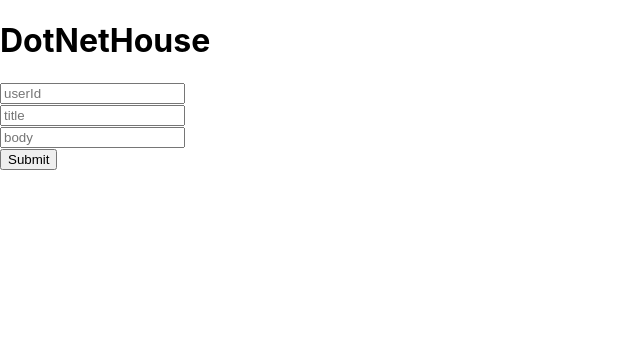
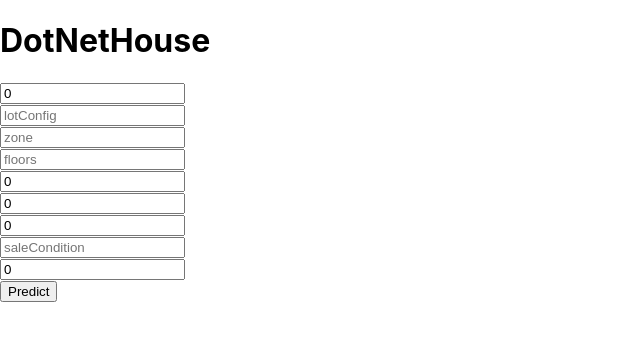
Before and after one commit to SteLoghin/proiect-NET, a React (Create React App) app in the folder react_frontend_test/: page / in a window 1280 px wide. Shown: the top 340 px of the page, without its empty margins (0-640 px from the left). Built offline with nearby package versions, Linux system fonts and the light colour scheme.

Commit message:
Post request to MLAPI

```diff
--- a/react_frontend_test/src/Components/PostForm.js
+++ b/react_frontend_test/src/Components/PostForm.js
@@ -5,9 +5,15 @@
 		super(props)
 
 		this.state = {
-			userId: '',
-			title: '',
-			body: ''
+			lotArea:0,
+			lotConfig:'',
+			zone:'',
+			floors:'',
+			overallCond:0,
+			yearBuilt:0,
+			rooms:0,
+			saleCondition:'',
+			salePrice:0
 		}
 	}
 
@@ -19,9 +25,12 @@
 		e.preventDefault()
 		console.log(this.state)
 		axios
-			.post('https://jsonplaceholder.typicode.com/posts', this.state)
+			.post('http://localhost:5000/api/v1/predictions', this.state)
 			.then(response => {
 				console.log(response)
+				const data=JSON.parse(JSON.stringify(response))
+				console.log(data)
+				document.getElementById("raspuns").innerHTML="Estimated price is: "+ data.data;
 			})
 			.catch(error => {
 				console.log(error)
@@ -29,39 +38,94 @@
 	}
 
 	render() {
-		const { userId, title, body } = this.state
+		const { lotArea,lotConfig,zone,floors,overallCond,yearBuilt,rooms,saleCondition,salePrice } = this.state
 		return (
 			<div>
 				<form onSubmit={this.submitHandler}>
 					<div>
 						<input
-							type="text"
-                            name="userId"
-                            placeholder="userId"
-							value={userId}
+							type="number"
+                            name="lotArea"
+                            placeholder="lotArea"
+							value={lotArea}
 							onChange={this.changeHandler}
 						/>
 					</div>
 					<div>
 						<input
 							type="text"
-                            name="title"
-                            placeholder="title"
-							value={title}
+                            name="lotConfig"
+                            placeholder="lotConfig"
+							value={lotConfig}
 							onChange={this.changeHandler}
 						/>
 					</div>
 					<div>
 						<input
 							type="text"
-                            name="body"
-                            placeholder="body"
-							value={body}
+                            name="zone"
+                            placeholder="zone"
+							value={zone}
 							onChange={this.changeHandler}
 						/>
 					</div>
-					<button type="submit">Submit</button>
+					<div>
+						<input
+							type="text"
+                            name="floors"
+                            placeholder="floors"
+							value={floors}
+							onChange={this.changeHandler}
+						/>
+					</div>
+					<div>
+						<input
+							type="number"
+                            name="overallCond"
+                            placeholder="overallCond"
+							value={overallCond}
+							onChange={this.changeHandler}
+						/>
+					</div>
+					<div>
+						<input
+							type="number"
+                            name="yearBuilt"
+                            placeholder="yearBuilt"
+							value={yearBuilt}
+							onChange={this.changeHandler}
+						/>
+					</div>
+					<div>
+						<input
+							type="number"
+                            name="rooms"
+                            placeholder="rooms"
+							value={rooms}
+							onChange={this.changeHandler}
+						/>
+					</div>
+					<div>
+						<input
+							type="text"
+                            name="saleCondition"
+                            placeholder="saleCondition"
+							value={saleCondition}
+							onChange={this.changeHandler}
+						/>
+					</div>
+					<div>
+						<input
+							type="number"
+                            name="salePrice"
+                            placeholder="salePrice"
+							value={salePrice}
+							onChange={this.changeHandler}
+						/>
+					</div>
+					<button type="submit">Predict</button>
 				</form>
+				<p id="raspuns"></p>
 			</div>
 		)
 	}
```
Also changed, not shown: 1 other file (tests, documents, lock files or other folders).
